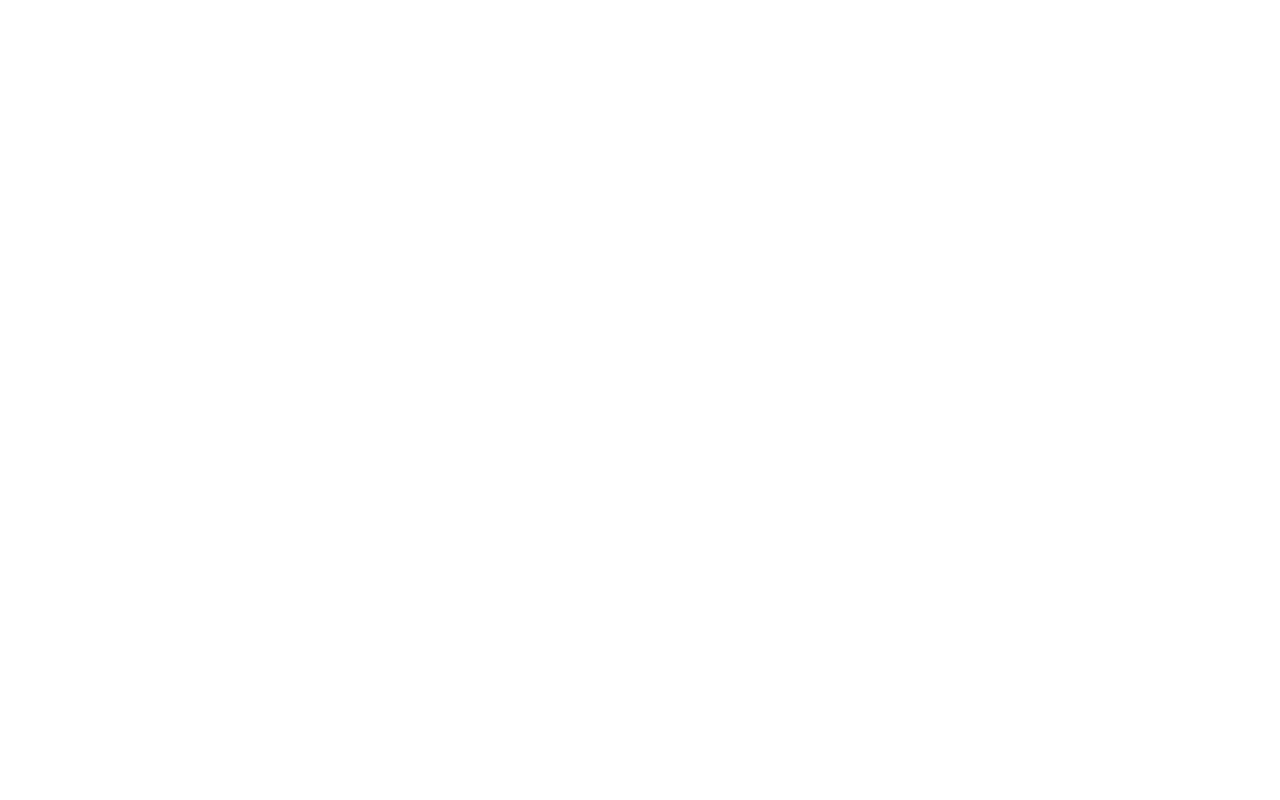
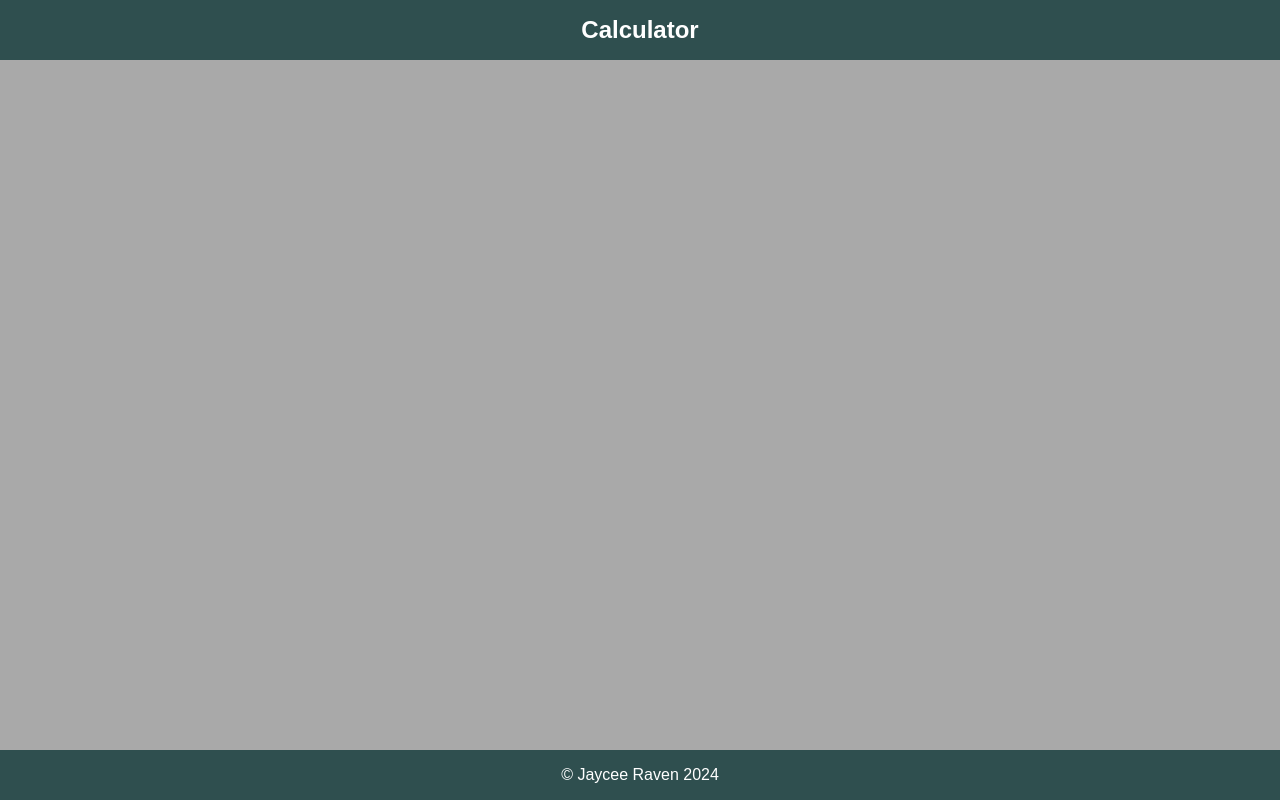
Before and after one commit to JCEE-Raven/odin-calculator, a plain HTML site: page index.html in a window 1280 px wide. Drawn offline with Linux system fonts and the light colour scheme.

Commit message:
Add basic html layout & basic css
Added basic pages elements ready for build the calculator i've also
applied the same styling as seen in the 2 other odin projects in my
github odin-etch-a-sketch & odin-rockPaperScissors

```diff
--- a/css/style.css
+++ b/css/style.css
@@ -3,3 +3,30 @@
     margin: 0;
     box-sizing: border-box;
 }
+
+body {
+    height: 100vh;
+    overflow: hidden;
+    font-family: Arial, Helvetica, sans-serif;
+    display: flex;
+    flex-direction: column;
+}
+
+.headerContainer,
+.footerContainer {
+    background-color: darkslategray;
+    color: white;
+    display: flex;
+    justify-content: center;
+    padding: 16px;
+}
+
+.gameContainer {
+    background-color: darkgrey;
+    display: flex;
+    flex-direction: column;
+    justify-content: center;
+    align-items: center;
+    gap: 16px;
+    flex: 1;
+}
--- a/index.html
+++ b/index.html
@@ -8,6 +8,16 @@
     <script src="./js/calculator.js" defer></script>
 </head>
 <body>
+    <div class="headerContainer">
+        <h2 class="title">Calculator</h2>
+    </div>
 
+    <div class="gameContainer">
+
+    </div>
+
+    <div class="footerContainer">
+        <p>&#169; Jaycee Raven 2024</p>
+    </div>
 </body>
 </html>
```
